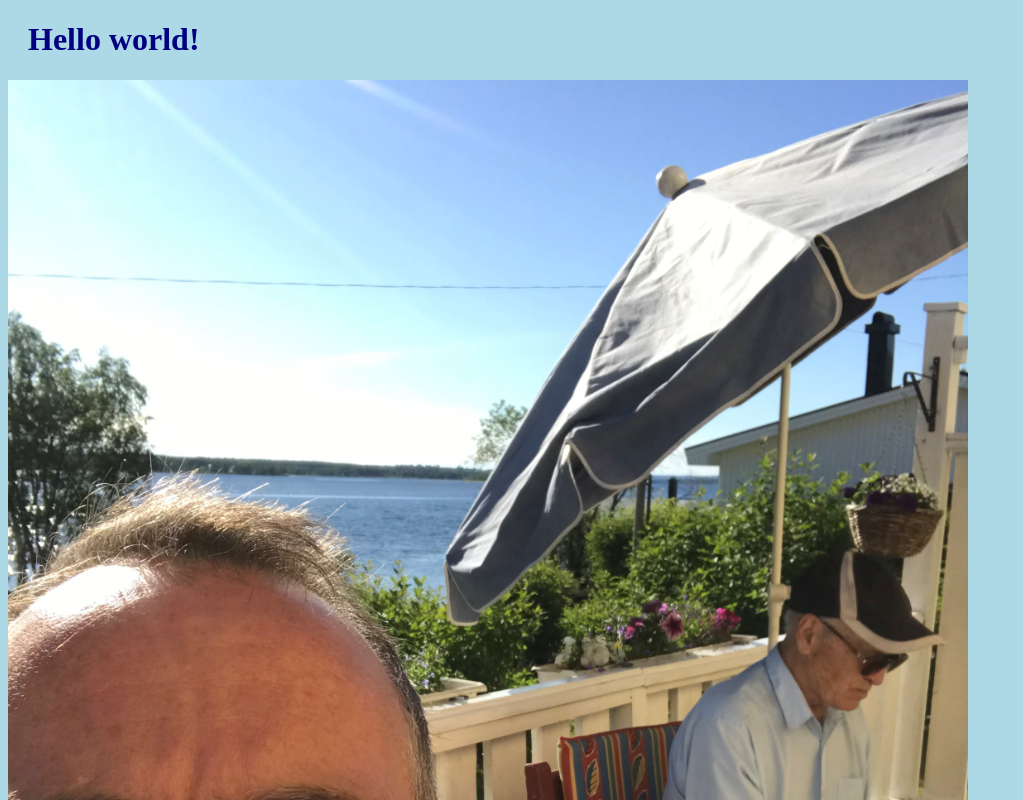
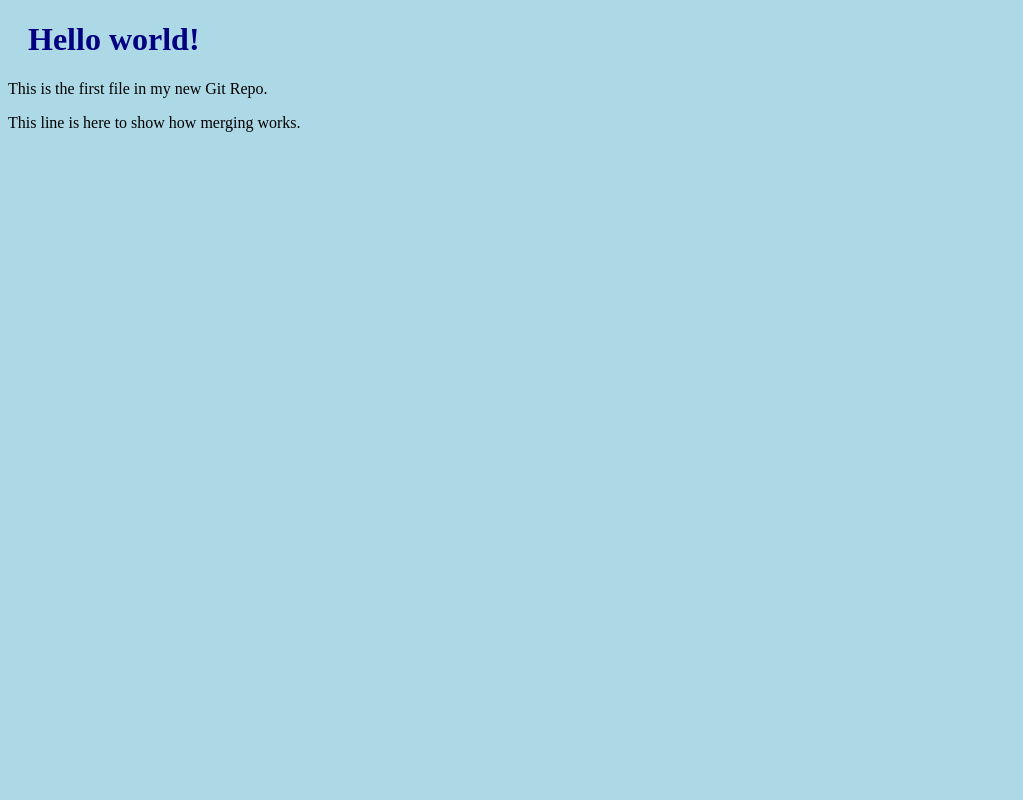
Before and after one commit to blombjoh2/helloworld, a plain HTML site: page Index.html in a window 1280 px wide. Shown: the top 800 px of the page, without its empty margins (0-1023 px from the left). Drawn offline with Linux system fonts and the light colour scheme.

Commit message:
snabb fixen

```diff
--- a/Index.html
+++ b/Index.html
@@ -7,10 +7,8 @@
 <body>
 
 <h1>Hello world!</h1>
-<div><img src="boys.jpg" alt="Hello World from Space"
-style="width:100%;max-width:960px"></div>
 <p>This is the first file in my new Git Repo.</p>
-<p>A new line in our file!</p>
+<p>This line is here to show how merging works.</p>
 
 </body>
 </html>
```
